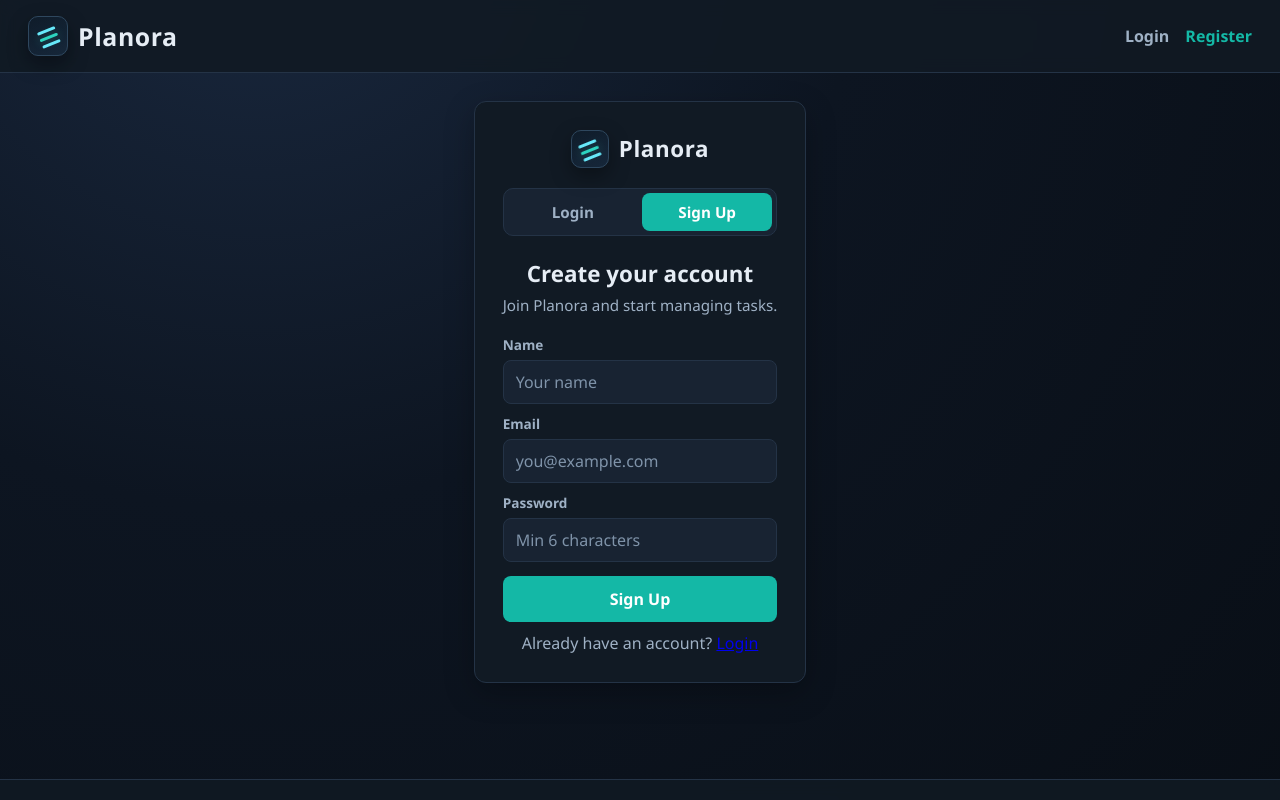
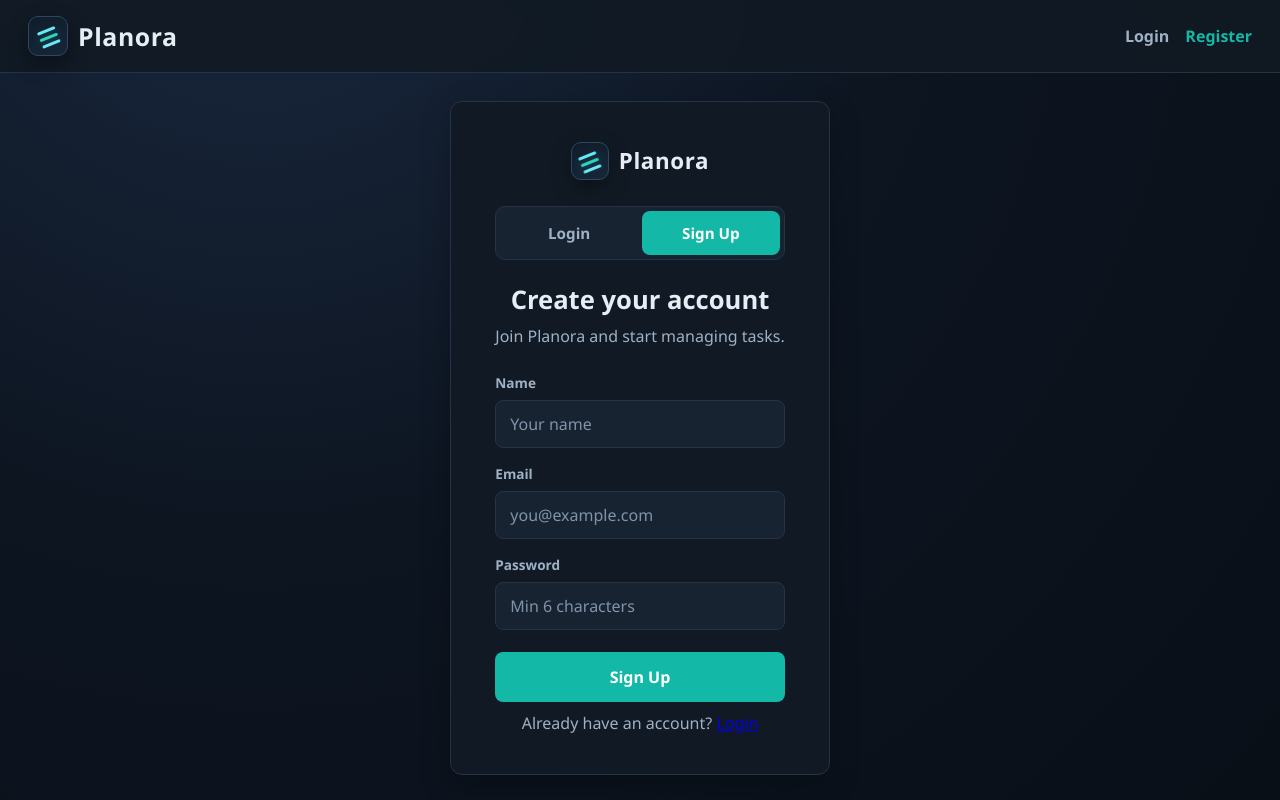
Before and after one commit to Seelam-Mohith/Planora-ProjectManagementSystem, a React (Create React App) app in the folder frontend/: page /register in a window 1280 px wide. Shown: the top 800 px of the page. Built offline with nearby package versions, Linux system fonts and the light colour scheme; no server answers.

Commit message:
make the login form bigger and less cramped

```diff
--- a/frontend/src/styles.css
+++ b/frontend/src/styles.css
@@ -121,10 +121,10 @@ body {
 }
 
 .panel.auth-panel {
-  max-width: 420px;
+  max-width: 480px;
   width: 100%;
   margin: auto;
-  padding: 28px;
+  padding: 40px 44px;
   text-align: center;
 }
 
@@ -132,7 +132,7 @@ body {
   display: inline-flex;
   align-items: center;
   gap: 10px;
-  margin-bottom: 20px;
+  margin-bottom: 26px;
 }
 
 .auth-brand .brand-logo {
@@ -159,7 +159,7 @@ body {
 }
 
 .auth-tab {
-  padding: 9px 0;
+  padding: 12px 0;
   border-radius: 8px;
   font-size: 0.95rem;
   font-weight: 600;
@@ -179,14 +179,14 @@ body {
 
 .auth-title {
   margin: 0;
-  font-size: 1.4rem;
+  font-size: 1.6rem;
   font-weight: 700;
 }
 
 .auth-subtitle {
-  margin: 6px 0 20px;
+  margin: 8px 0 26px;
   color: var(--muted);
-  font-size: 0.95rem;
+  font-size: 1rem;
 }
 
 .auth-form {
@@ -195,7 +195,7 @@ body {
 
 .field {
   display: grid;
-  gap: 6px;
+  gap: 8px;
 }
 
 .field-label {
@@ -206,9 +206,9 @@ body {
 
 .auth-btn {
   width: 100%;
-  padding: 12px;
+  padding: 14px;
   font-size: 1rem;
-  margin-top: 4px;
+  margin-top: 6px;
 }
 
 .main-content {
@@ -243,7 +243,7 @@ body {
 
 .form-grid {
   display: grid;
-  gap: 10px;
+  gap: 16px;
 }
 
 input,
@@ -253,7 +253,7 @@ button {
   font: inherit;
   border-radius: 8px;
   border: 1px solid var(--border);
-  padding: 10px 12px;
+  padding: 12px 14px;
 }
 
 input,
```
